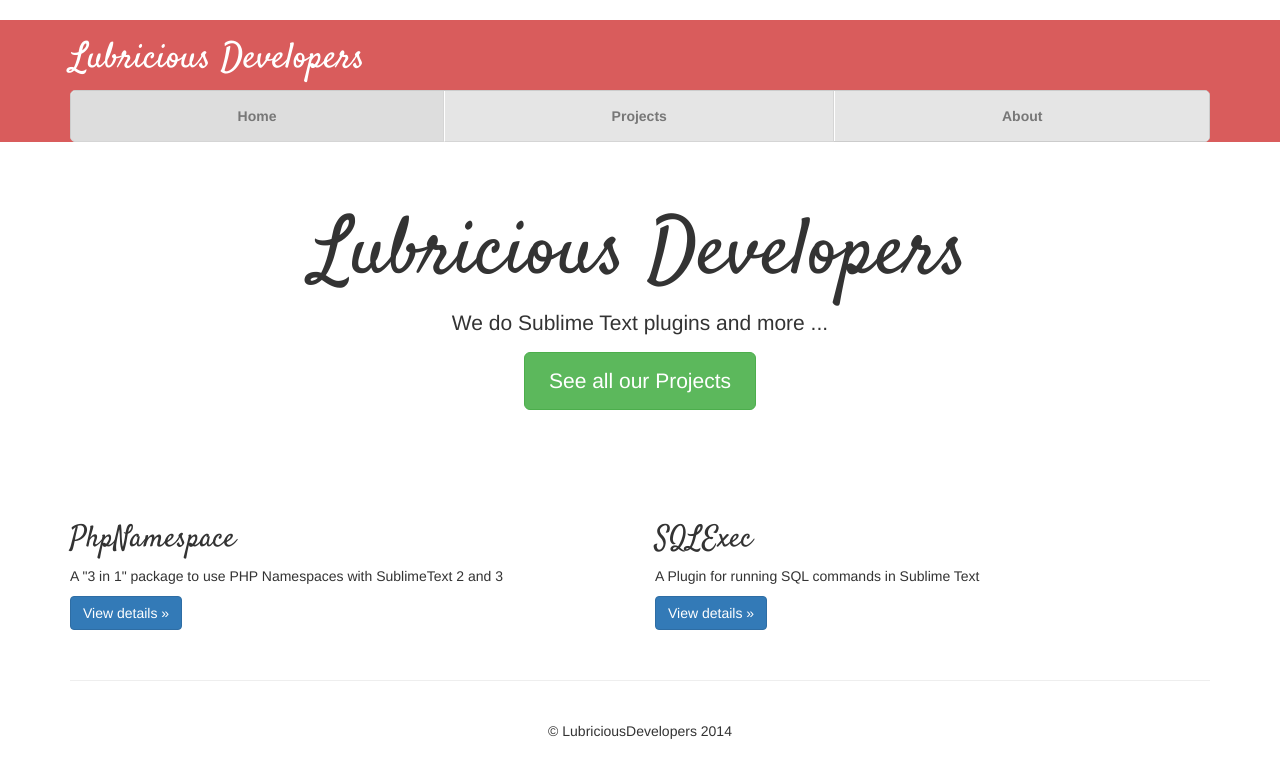
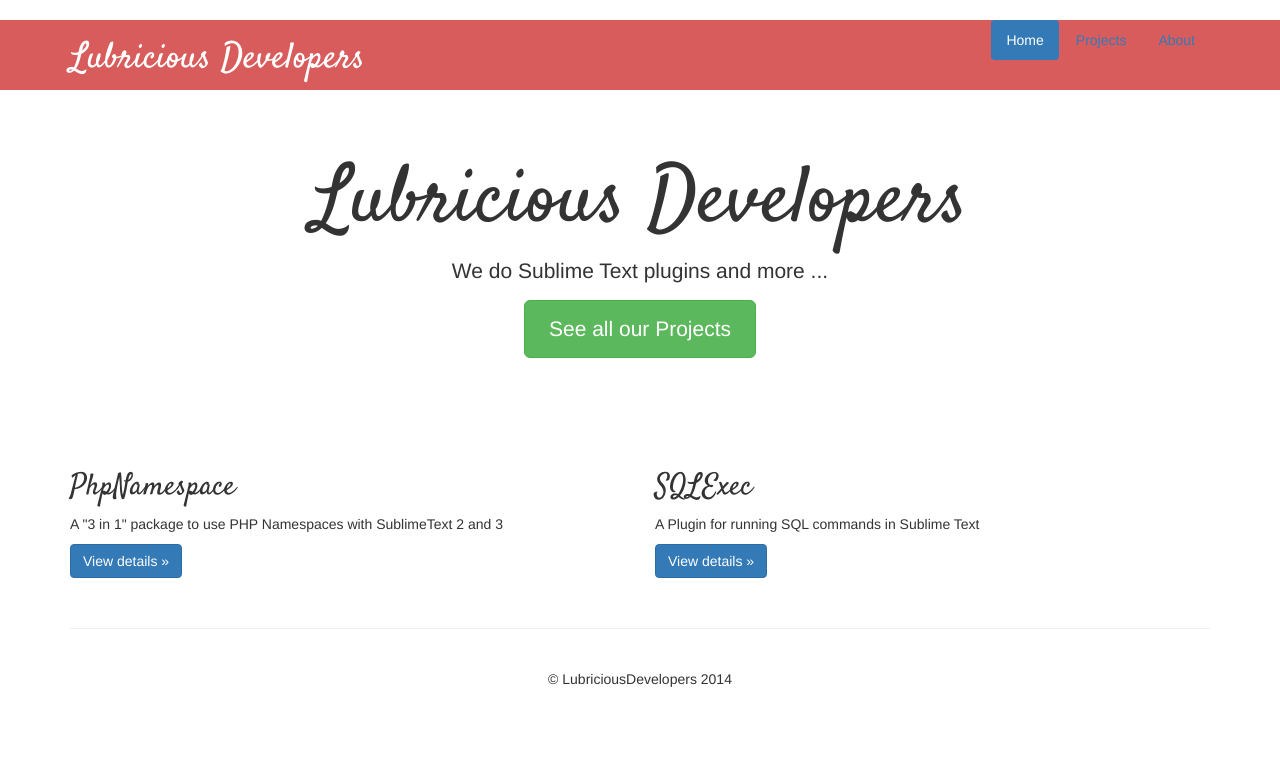
Before and after one commit to LubriciousDevelopers/lubriciousdevelopers.github.io, a Jekyll site: the page built from index.html, in a window 1280 px wide. Shown: the top 778 px of the page. Built offline with Jekyll 4.4.1, drawn with Linux system fonts in a browser that asks for light colours; nearby versions of some CDN libraries.

Commit message:
Change header

```diff
--- a/_includes/header.html
+++ b/_includes/header.html
@@ -1,10 +1,10 @@
 <div class="header">
     <div class="container">
-        <h1>{{ site.title }}</h1>
-        <ul class="nav nav-justified">
+        <ul class="nav nav-pills pull-right">
             <li{% if page.title == 'Home' %} class="active"{% endif %}><a href="/">Home</a></li>
             <li{% if page.title == 'Projects' %} class="active"{% endif %}><a href="/projects.html">Projects</a></li>
             <li{% if page.title == 'About' %} class="active"{% endif %}><a href="/about.html">About</a></li>
         </ul>
+        <h1>{{ site.title }}</h1>
     </div>
 </div>
```
